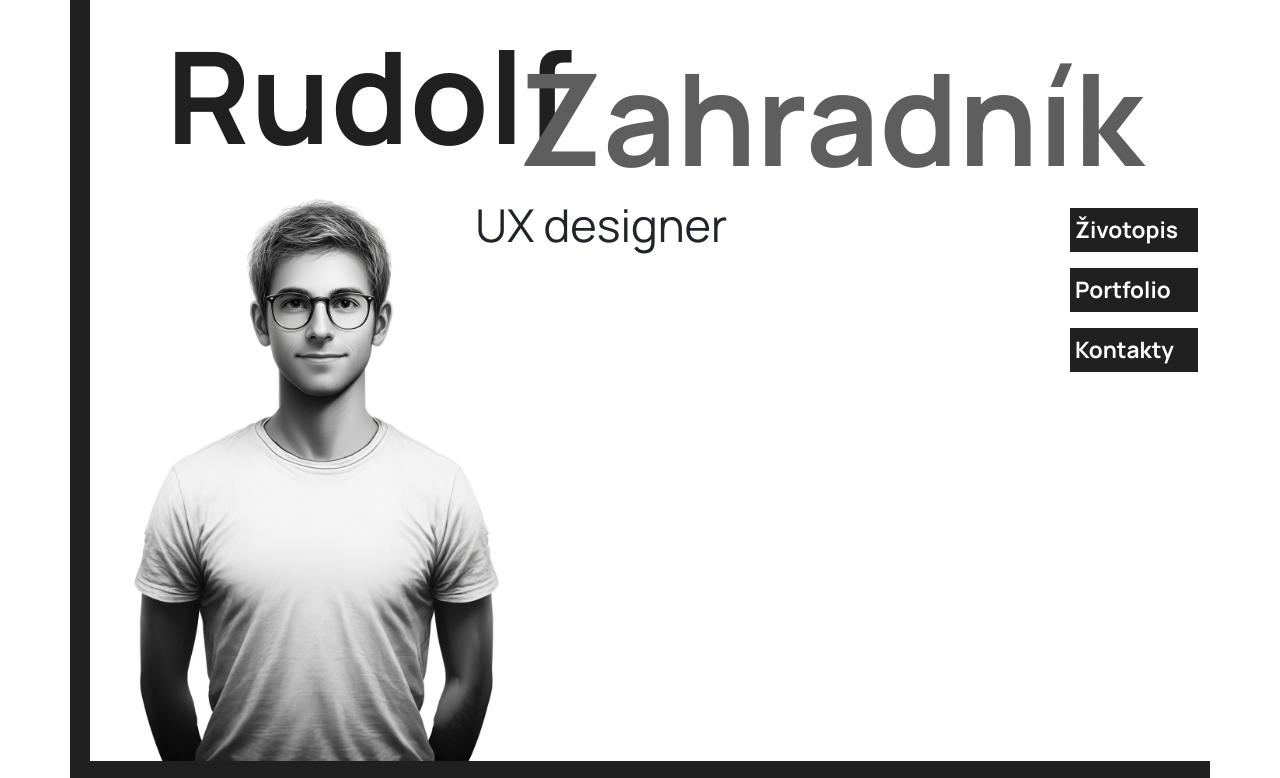
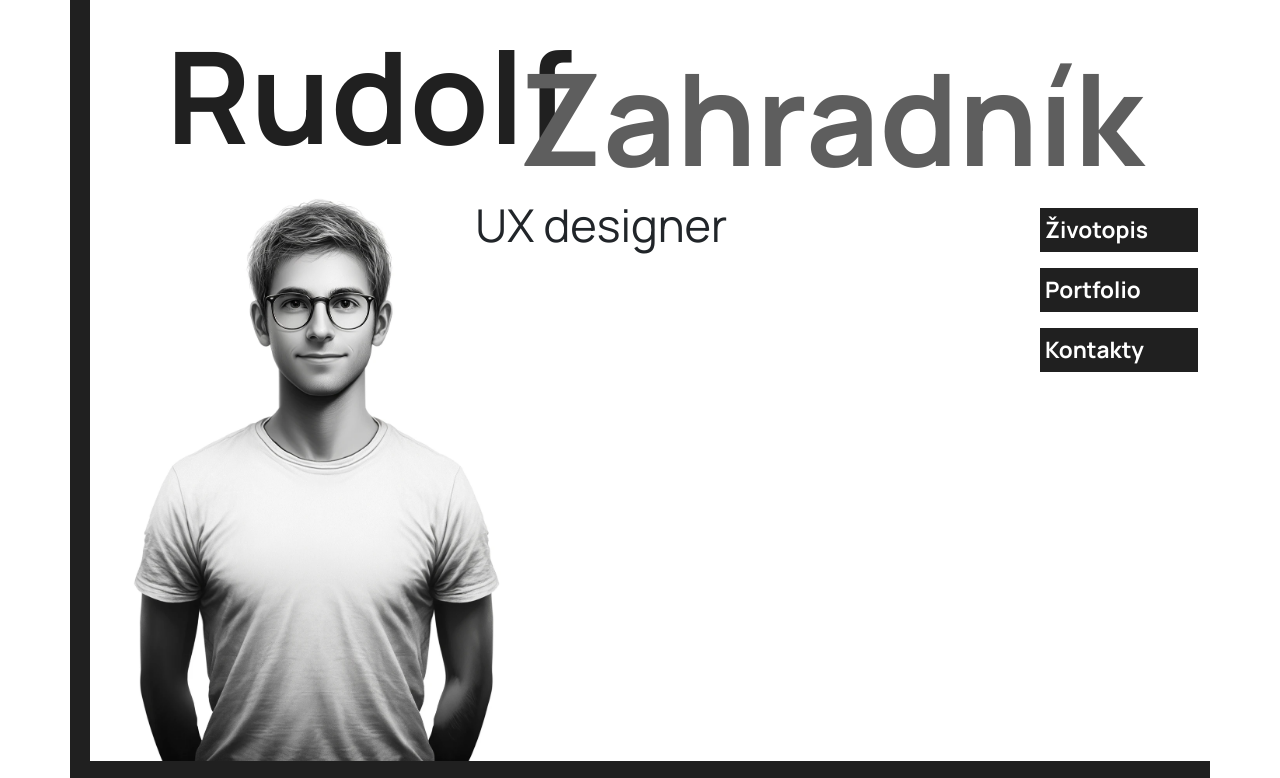
Before and after one commit to RudaZahradnik/portfolio, a plain HTML site: page index.html in a window 1280 px wide. Shown: the top 778 px of the page. Drawn offline with nearby package versions, Linux system fonts and the light colour scheme.

Commit message:
Add files via upload

```diff
--- a/style.css
+++ b/style.css
@@ -112,7 +112,7 @@ li {
   color: #ffffff;
   font-weight: 700;
   margin: 16px 0;
-  padding: 5px 20px 5px 5px;
+  padding: 5px 50px 5px 5px;
 }
 
 #menu {
```
